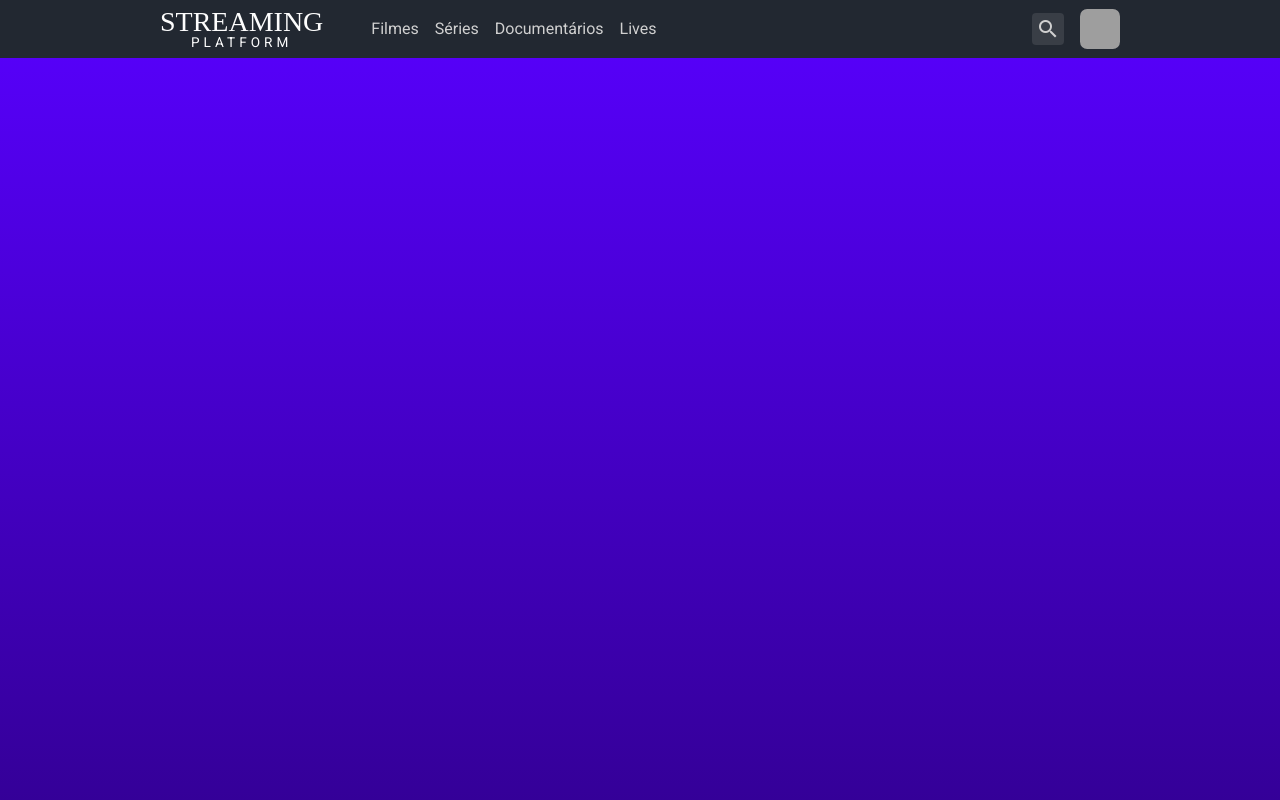
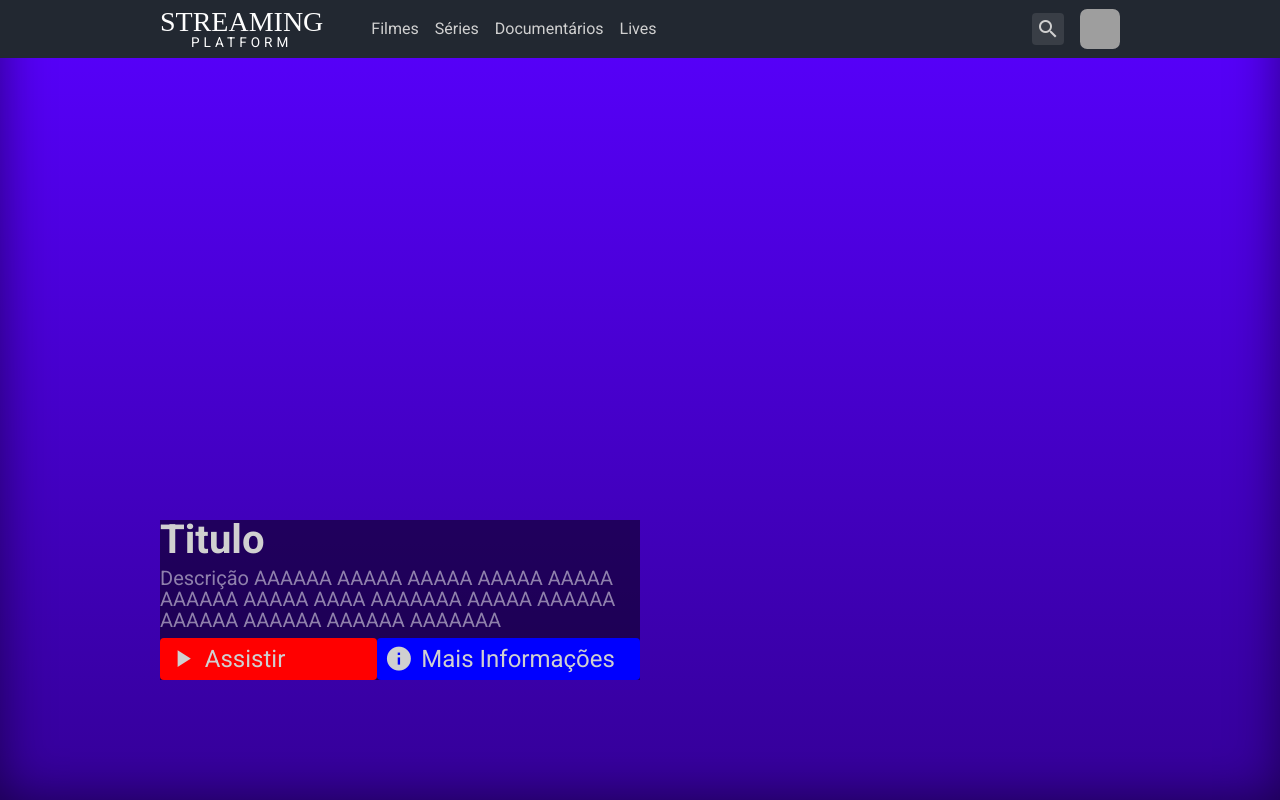
Before and after one commit to BrunoHPLS/streaming-api-frontend, a React (Vite) app: page / in a window 1280 px wide. Shown: the top 800 px of the page. Built offline with nearby package versions, Linux system fonts and the light colour scheme; grey boxes are pictures that could not be loaded; a web font is replaced by a local one.

Commit message:
First section initialized

```diff
--- a/src/App.jsx
+++ b/src/App.jsx
@@ -2,9 +2,17 @@ import React from 'react';
 import "./reset.css"
 import "./base.css"
 import Header from './components/header';
+import EmDestaqueSection from './components/EmDestaqueSection';
 
 function App() {
-  return (<Header></Header>);
+  return (
+    <>
+      <Header/>
+      <main>
+        <EmDestaqueSection/>
+      </main>
+    </>
+  );
 }
 
 export default App;
--- /dev/null
+++ b/src/components/EmDestaqueSection/index.jsx
@@ -0,0 +1,18 @@
+import React from 'react';
+
+import * as style from './style';
+
+function EmDestaqueSection() {
+  return (
+    <style.SectionContainer>
+      <style.ContentDiv>
+          <style.ContentTitle>Titulo</style.ContentTitle>
+          <style.ContentDescription>Descrição AAAAAA AAAAA AAAAA AAAAA AAAAA AAAAAA AAAAA AAAA AAAAAAA AAAAA AAAAAA AAAAAA AAAAAA AAAAAA AAAAAAA</style.ContentDescription>
+          <style.ContentWatchLink>Assistir</style.ContentWatchLink>
+          <style.ContentInfoLink>Mais Informações</style.ContentInfoLink>
+      </style.ContentDiv>
+    </style.SectionContainer>
+  );
+}
+
+export default EmDestaqueSection;
--- /dev/null
+++ b/src/components/EmDestaqueSection/style.js
@@ -0,0 +1,82 @@
+import styled from 'styled-components';
+
+export const SectionContainer = styled.section`
+    width: 100%;
+    height: 100vh;
+    box-sizing: border-box;
+    box-shadow: inset 0px -1px 50px -1px rgba(0,0,0,0.5);
+
+    display: flex;
+    align-items: flex-end;
+    justify-content: flex-start;
+    padding: 7.5rem 10rem;
+    color: var(--font-color);
+`;
+
+export const ContentDiv = styled.div`
+    min-width: 30rem;
+    min-height: 8rem;
+    max-width: 30rem;
+    background-color: rgba(0, 0,0,0.5);
+
+    display: grid;
+
+    grid-template-areas:
+    "title title"
+    "description description"
+    "watchBtn infoBtn";
+
+    row-gap: 0.5rem;
+`;
+
+export const ContentTitle = styled.h1`
+    grid-area: title;
+    font-size: 2.5rem;
+    font-weight: 700;
+`;
+
+export const ContentDescription = styled.h4`
+    grid-area: description;
+    line-height: 1.3rem;
+    font-size: 1.25rem;
+    color: rgba(255, 255, 255, 0.5);
+    overflow: hidden;
+    text-overflow: ellipsis;
+    display: -webkit-box;
+    -webkit-line-clamp: 3;
+    -webkit-box-orient: vertical;
+
+`;
+
+export const ContentWatchLink = styled.a`
+    background-color: red;
+    grid-area: watchBtn;
+    font-size: 1.5rem;
+    padding: 0.4rem 0.5rem;
+    padding-right: 1rem;
+    border-radius: 0.25rem;
+    display: flex;
+    align-items: center;
+    gap: 0.5rem;
+    &::before{
+        font-family:'Material Icons';
+        font-size: 1.8rem;
+        content: 'play_arrow';
+    }
+`;
+
+export const ContentInfoLink = styled.a`
+    padding: 0.4rem 0.5rem;
+    background-color: blue;
+    grid-area: infoBtn;
+    font-size: 1.5rem;
+    border-radius: 0.25rem;
+    display: flex;
+    align-items: center;
+    gap: 0.5rem;
+    &::before{
+        font-family:'Material Icons';
+        font-size: 1.8rem;
+        content: 'info';
+    }
+`;
--- a/src/components/UserMenu/index.jsx
+++ b/src/components/UserMenu/index.jsx
@@ -6,13 +6,13 @@ function UserMenu() {
       <style.UserContainer>
         <style.UserIcon/>
         <style.UserMenu>
-          <style.LoggedPerfilInfo>Bruno HPLS</style.LoggedPerfilInfo>
+          <style.LoggedPerfilInfo>User 1</style.LoggedPerfilInfo>
           <style.UserMenuList noBorder>
             <style.UserMenuItem>
-              <style.ChangePerfilLink>Adrícia</style.ChangePerfilLink>
+              <style.ChangePerfilLink>User 2</style.ChangePerfilLink>
             </style.UserMenuItem>
             <style.UserMenuItem>
-              <style.ChangePerfilLink>Adrícia</style.ChangePerfilLink>
+              <style.ChangePerfilLink>User 3</style.ChangePerfilLink>
             </style.UserMenuItem>
             <style.UserMenuItem>
               <style.UserMenuLink href="#" icon="group" >Gerenciar Perfis</style.UserMenuLink>
```
